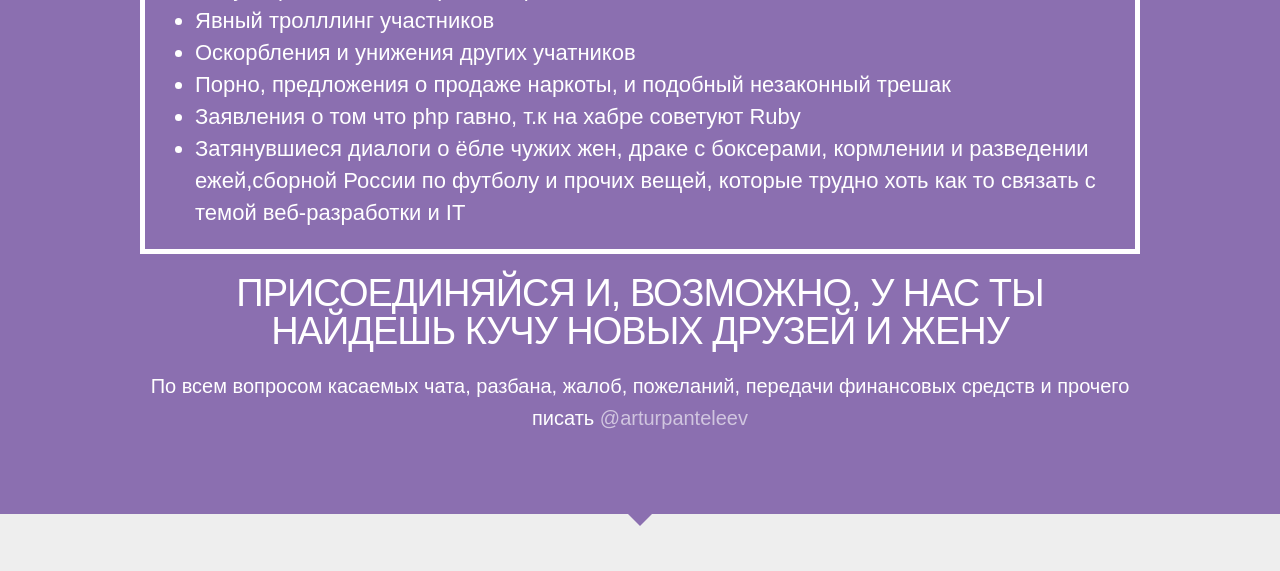
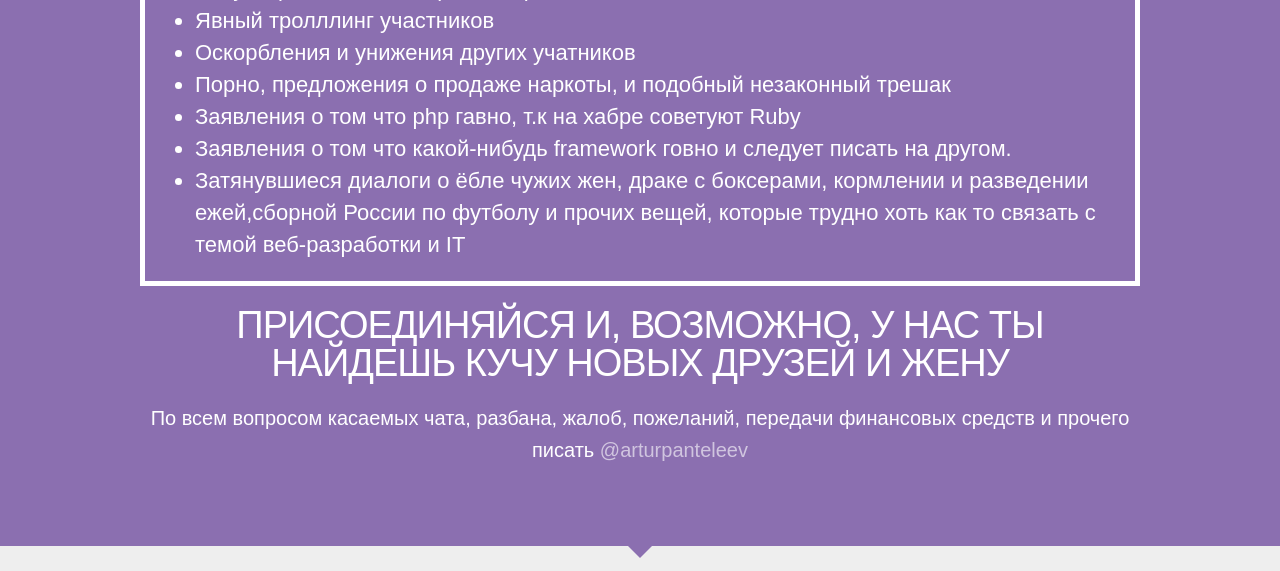
Before and after one commit to telegramphp/telegramphp.github.io, a plain HTML site: page index.html in a window 1280 px wide. Shown: the part 1040-1611 px from the top of the page. Drawn offline with Linux system fonts and the light colour scheme.

Commit message:
Update index.html

```diff
--- a/index.html
+++ b/index.html
@@ -90,6 +90,7 @@
 			<li>Оскорбления и унижения других учатников</li>
 			<li>Порно, предложения о продаже наркоты, и подобный незаконный трешак </li>
 			<li>Заявления о том что php гавно, т.к на хабре советуют Ruby</li>
+			<li>Заявления о том что какой-нибудь framework говно и следует писать на другом.</li>
 			<li>Затянувшиеся диалоги о ёбле чужих жен, драке с боксерами, кормлении и разведении ежей,сборной России по футболу и прочих вещей, которые трудно хоть как то связать с темой веб-разработки и IT</li>
 		</ul>
 
```
